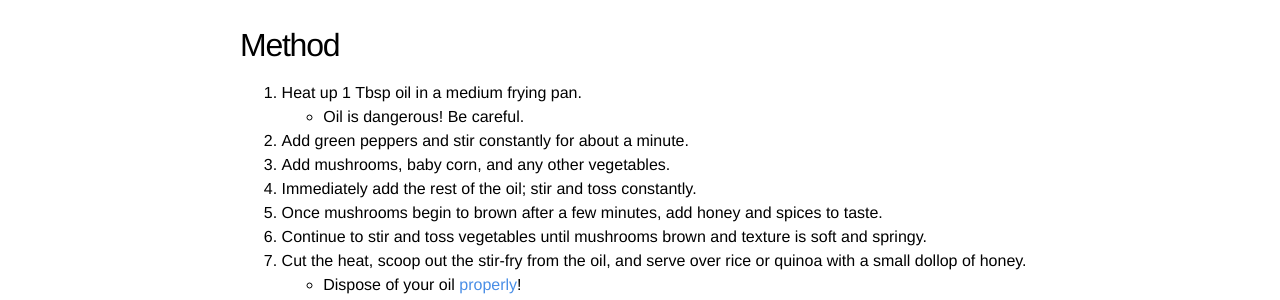
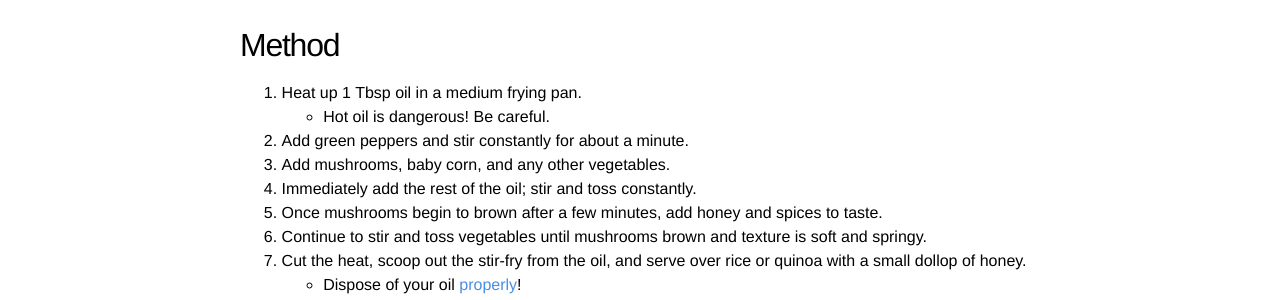
Before and after one commit to qguv/mealplanrecipes, a Jekyll site: the page built from _posts/2014-05-10-mushroom-stir-fry.md, in a window 1280 px wide. Shown: the part 661-961 px from the top of the page. Built offline with Jekyll 4.4.1, drawn with Linux system fonts in a browser that asks for light colours.

Commit message:
oil isn't dangerous

```diff
--- a/_posts/2014-05-10-mushroom-stir-fry.md
+++ b/_posts/2014-05-10-mushroom-stir-fry.md
@@ -41,7 +41,7 @@ Most of these ingredients and instructions are flexible; there's no "right" way
 ## Method
 
 1. Heat up 1 Tbsp oil in a medium frying pan.
-  - Oil is dangerous! Be careful.
+  - Hot oil is dangerous! Be careful.
 2. Add green peppers and stir constantly for about a minute.
 3. Add mushrooms, baby corn, and any other vegetables.
 4. Immediately add the rest of the oil; stir and toss constantly.
```
